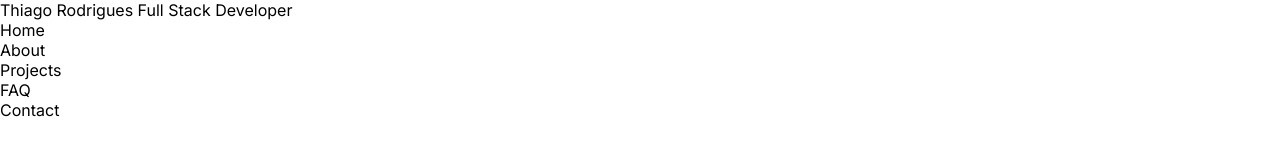
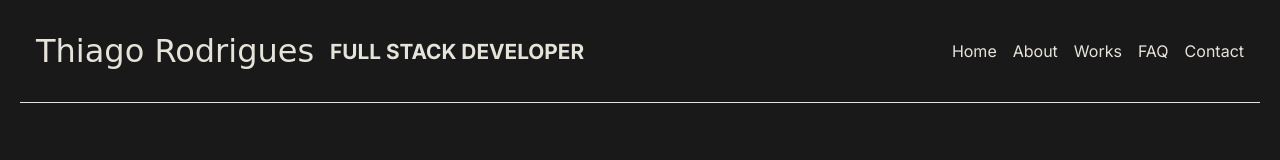
Before and after one commit to codeByThiago/codebythiago.github.io, a plain HTML site: page index.html in a window 1280 px wide. Drawn offline with Linux system fonts and the light colour scheme; a web font is replaced by a local one.

Commit message:
Alterações básicas

```diff
--- /dev/null
+++ b/css/nav.css
@@ -0,0 +1,33 @@
+.navbar {
+    display: flex;
+    justify-content: space-between;
+    align-items: center;
+    margin: 0 20px;
+    padding: 2rem 1rem;
+    border-bottom: 1px var(--cor5) solid;
+}
+
+.navbar-brand {
+    display: flex;
+    flex: 1;
+    align-items: center;
+}
+
+.navbar-brand h1 {
+    padding-right: 1rem;
+}
+
+.navbar-brand span {
+    font-size: 1.3rem;
+}
+
+.navbar-links {
+    display: flex;
+    gap: 1rem;
+    list-style: none;
+}
+
+.navbar-links a {
+    text-decoration: none;
+    color: var(--cor5);
+}
--- a/css/style.css
+++ b/css/style.css
@@ -1,13 +1,21 @@
 @charset "UTF-8";
 
-@import url('https://fonts.googleapis.com/css2?family=Inter:ital,opsz,wght@0,14..32,100..900;1,14..32,100..900&display=swap');
+@import url('https://fonts.googleapis.com/css2?family=Inter:ital,opsz,wght@0,14..32,100..900;1,14..32,100..900&display=swap'); /* Fonte Inter*/
+@import url('https://fonts.googleapis.com/css2?family=UnifrakturMaguntia&display=swap'); /* Fonte Unifraktur Maguntia para brand importante*/
+
+@import url('nav.css');
 
 :root {
-    --cor-principal: ;
+    --cor1: #373739;
+    --cor2-principal: #19191a;
+    --cor3: #020202;
+    --cor4: #c9b977;
+    --cor5: #e6e3d9;
+
+    --cor-de-texto-principal: ;
     --font-inter: "Inter", sans-serif;
+    --font-unifraktur: "UnifrakturMaguntia", cursive;
 }
-
-
 
 * {
     margin: 0;
@@ -17,3 +25,21 @@
     font-weight: 400;
     font-style: normal;
 }
+
+body {
+    background-color: var(--cor2-principal);
+    color: var(--cor5);
+}
+
+.font-brand {
+    font-size: 2rem;
+    font-family: var(--font-unifraktur);
+}
+
+.text-bold {
+    font-weight: bold;
+}
+
+.text-extrabold {
+    font-weight: bolder;
+}
--- a/index.html
+++ b/index.html
@@ -8,31 +8,32 @@
     <title>Portfólio - Thiago Rodrigues</title>
 </head>
 <body>
-    <header class="">
-        <nav aria-label="Principal Navegation Bar">
-            <span>Thiago Rodrigues</span>
-            <span>Full Stack Developer</span>
+    <header>
+        <nav aria-label="Principal Navegation Bar" class="navbar">
+            <div class="navbar-brand">
+                <h1 class="font-brand">Thiago Rodrigues</h1>
+                <span class="text-bold">FULL STACK DEVELOPER</span>
+            </div>
 
-            <ul>
-                <li>Home</li>
-                <li>About</li>
-                <li>Projects</li>
-                <li>FAQ</li>
-                <li>Contact</li>
+            <ul class="navbar-links">
+                <li><a href="#">Home</a></li>
+                <li><a href="#">About</a></li>
+                <li><a href="#">Works</a></li>
+                <li><a href="#">FAQ</a></li>
+                <li><a href="#">Contact</a></li>
             </ul>
         </nav>
     </header>
 
-    <main class="">
-        <section id="">
-
+    <main>
+        <section id="banner-inicial">
         </section>
         <section id="">
 
         </section>
     </main>
 
-    <footer class="">
+    <footer>
 
     </footer>
     <script src="js/script.js"></script>
```
Also changed, not shown: about.html (added), contact.html (added), faq.html (added), works.html (added).
